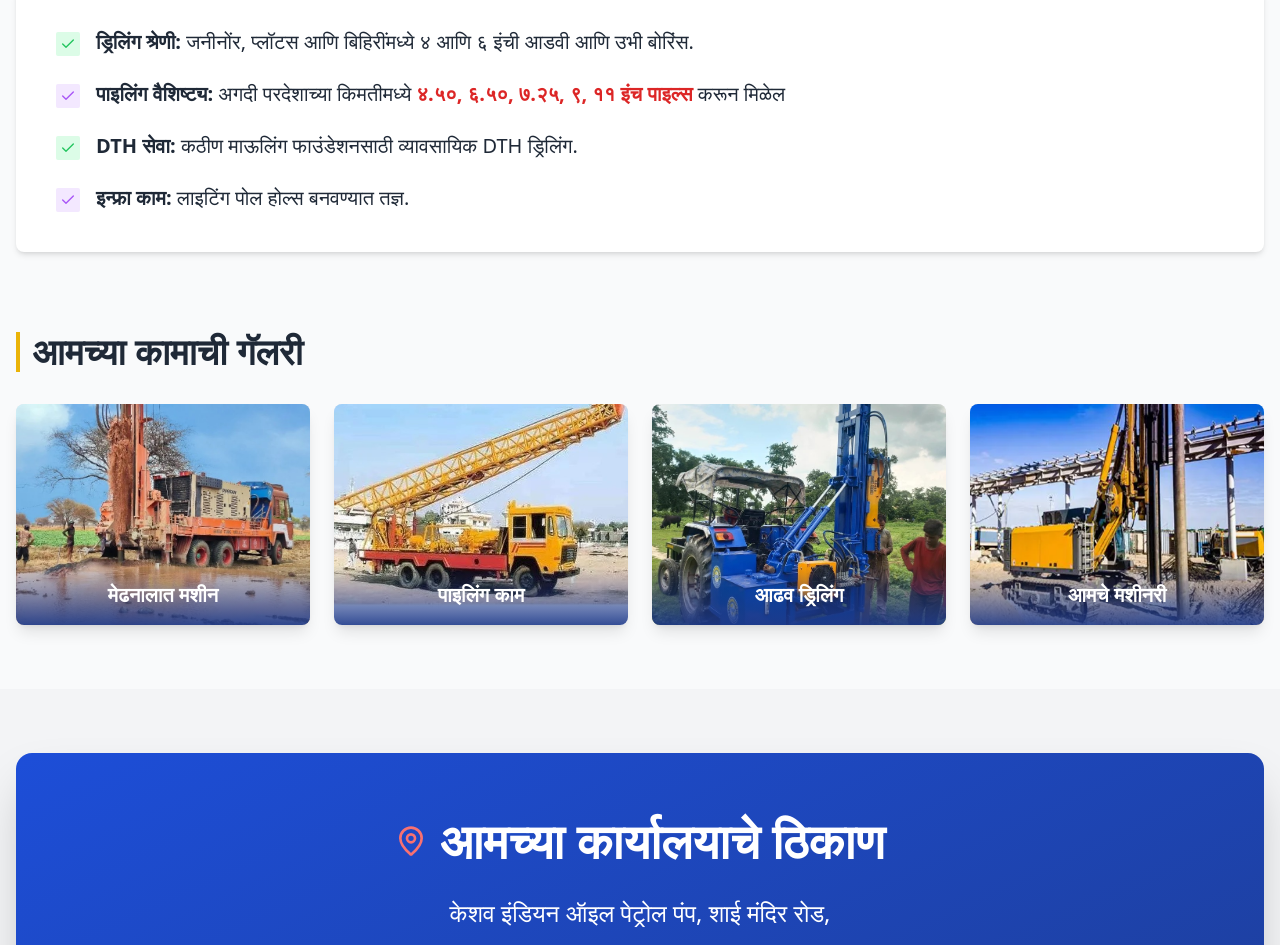
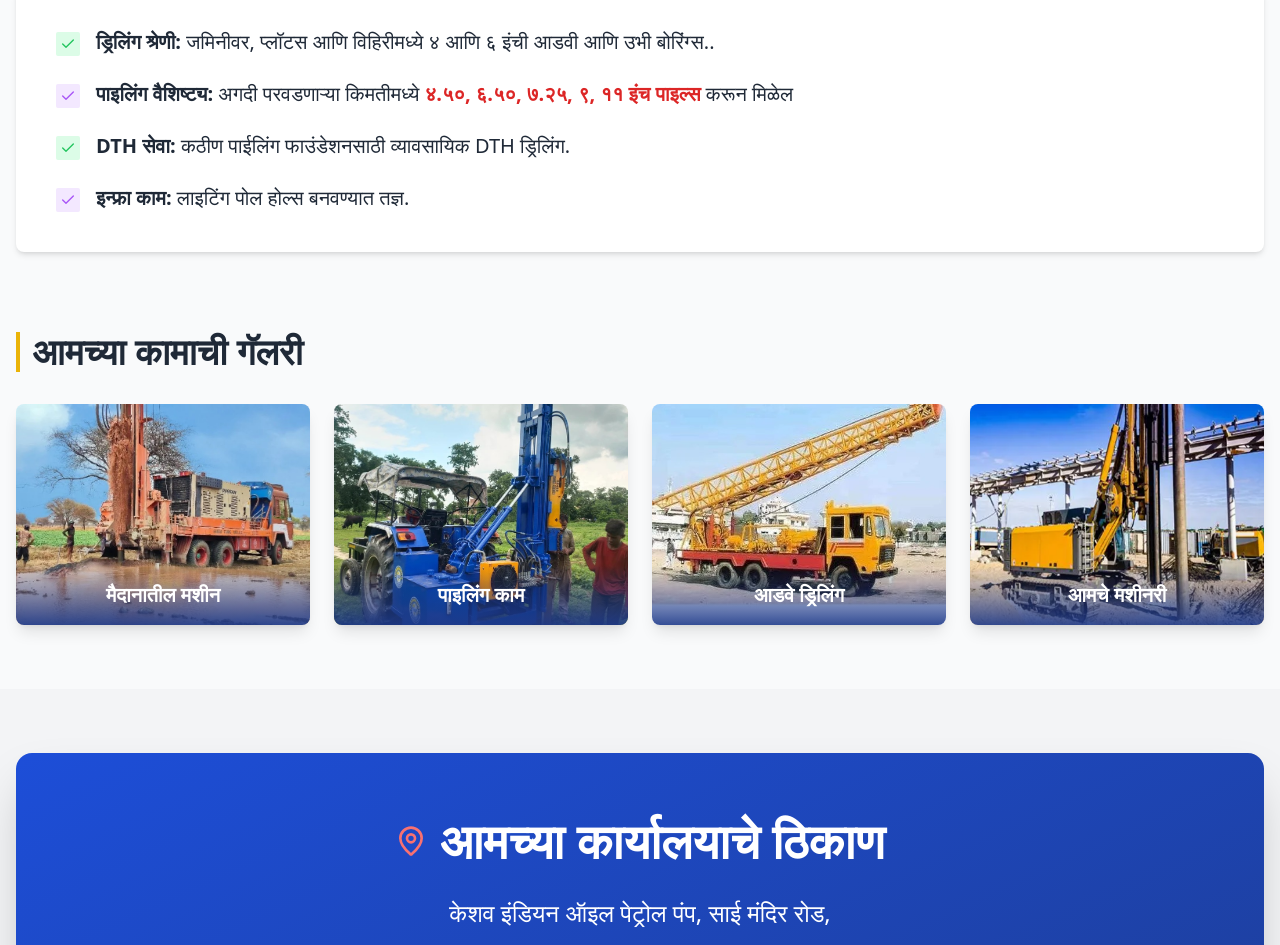
Before and after one commit to yashsoni3012/shiv-borewels-project, a React (Vite) app: page / in a window 1280 px wide. Shown: the part 1040-1985 px from the top of the page. Built offline with nearby package versions, Linux system fonts and the light colour scheme.

Commit message:
first commit

```diff
--- a/src/components/Footer.jsx
+++ b/src/components/Footer.jsx
@@ -19,7 +19,7 @@ export default function LocationContactFooter() {
             {/* Address */}
             <div className="space-y-2">
               <p className="text-base sm:text-lg md:text-xl lg:text-2xl">
-                केशव इंडियन ऑइल पेट्रोल पंप, शाई मंदिर रोड,
+                केशव इंडियन ऑइल पेट्रोल पंप, साई मंदिर रोड,
               </p>
               <p className="text-base sm:text-lg md:text-xl lg:text-2xl">
                 पुसद, यवतमाळ, महाराष्ट्र - ४४५२०४
--- a/src/components/ImageSection.jsx
+++ b/src/components/ImageSection.jsx
@@ -11,13 +11,13 @@ export default function ServicesFacilities() {
       icon: '✓',
       color: 'text-green-500',
       title: 'ड्रिलिंग श्रेणी:',
-      description: 'जनीनोंर, प्लॉटस आणि बिहिरींमध्ये ४ आणि ६ इंची आडवी आणि उभी बोरिंस.'
+      description: 'जमिनीवर, प्लॉटस आणि विहिरीमध्ये ४ आणि ६ इंची आडवी आणि उभी बोरिंग्स..'
     },
     {
       icon: '✓',
       color: 'text-purple-500',
       title: 'पाइलिंग वैशिष्ट्य:',
-      description: 'अगदी परदेशाच्या किमतीमध्ये',
+      description: 'अगदी परवडणाऱ्या किमतीमध्ये',
       highlight: '४.५०, ६.५०, ७.२५, ९, ११ इंच पाइल्स',
       highlightAfter: 'करून मिळेल'
     },
@@ -25,7 +25,7 @@ export default function ServicesFacilities() {
       icon: '✓',
       color: 'text-green-500',
       title: 'DTH सेवा:',
-      description: 'कठीण माऊलिंग फाउंडेशनसाठी व्यावसायिक DTH ड्रिलिंग.'
+      description: 'कठीण पाईलिंग फाउंडेशनसाठी व्यावसायिक DTH ड्रिलिंग.'
     },
     {
       icon: '✓',
@@ -38,17 +38,17 @@ export default function ServicesFacilities() {
   const gallery = [
     {
       image: image1,
-      title: 'मेढनालात मशीन',
+      title: 'मैदानातील मशीन',
       alt: 'Drilling Machine'
     },
     {
-      image: image2,
+      image: image3,
       title: 'पाइलिंग काम',
       alt: 'Piling Work'
     },
     {
-      image: image3,
-      title: 'आढव ड्रिलिंग',
+      image: image2,
+      title: 'आडवे ड्रिलिंग',
       alt: 'Horizontal Drilling'
     },
     {
```
